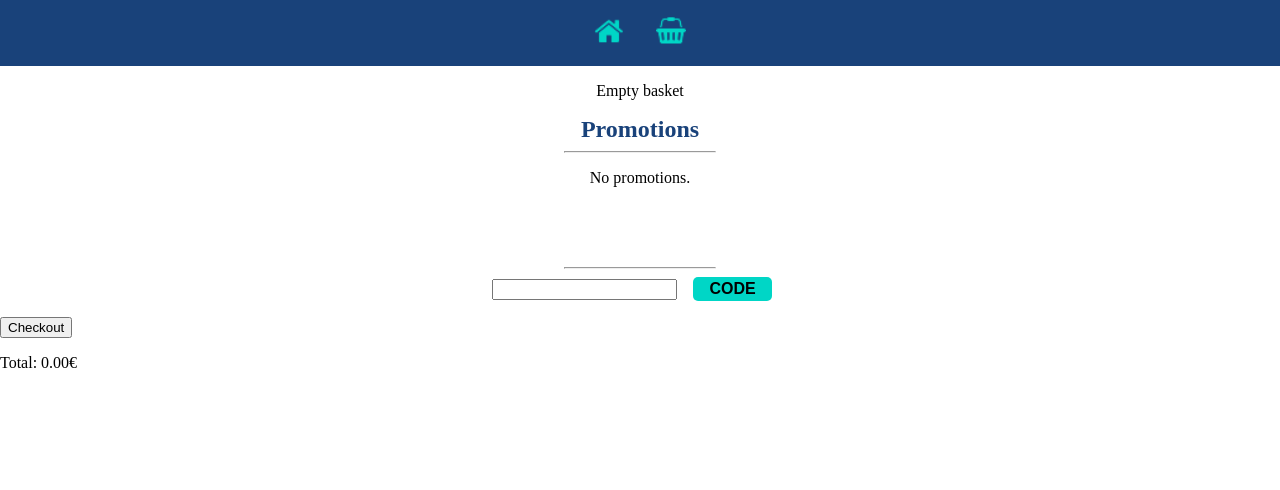
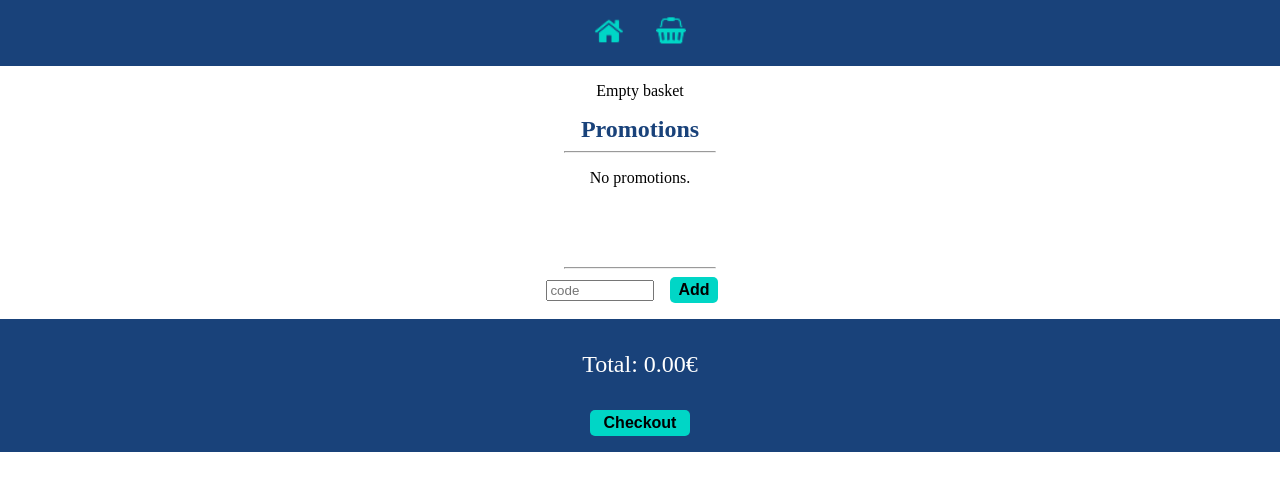
Before and after one commit to milac0/system-checkout-client, a React app: page /basket in a window 1280 px wide. Shown: the top 490 px of the page. Built offline with nearby package versions, Linux system fonts and the light colour scheme.

Commit message:
add styling

```diff
--- a/src/components/Checkout.js
+++ b/src/components/Checkout.js
@@ -1,6 +1,7 @@
 import React, { useEffect, useContext, useState } from "react";
 import { Link } from "react-router-dom";
 import { DataContext } from "../context/DataContext";
+import "./checkout.scss";
 
 const Checkout = () => {
   const [price, setPrice] = useState(0);
@@ -40,11 +41,11 @@ const Checkout = () => {
   }, [basket, codes]);
 
   return (
-    <div>
+    <div className="checkout">
+      <p>Total: {price}€</p>
       <Link to="/checkout">
         <button>Checkout</button>
       </Link>
-      <p>Total: {price}€</p>
     </div>
   );
 };
--- a/src/components/Codes.js
+++ b/src/components/Codes.js
@@ -38,8 +38,13 @@ const Codes = () => {
     <div className="codes">
       <hr />
       <form onSubmit={handleSubmit}>
-        <input type="text" value={code} onChange={handleChange} />
-        <button type="submit">CODE</button>
+        <input
+          type="text"
+          value={code}
+          onChange={handleChange}
+          placeholder="code"
+        />
+        <button type="submit">Add</button>
         <p>{message}</p>
       </form>
       <div>
--- /dev/null
+++ b/src/components/checkout.scss
@@ -0,0 +1,19 @@
+@import "../theme/variables";
+
+.checkout {
+  background: $primary;
+  margin: 0 auto;
+  padding: 0.5em;
+  text-align: center;
+
+  p {
+    color: #fff;
+    font-size: 1.5rem;
+  }
+
+  button {
+    @extend %button_count;
+    margin: 0.5em;
+    width: 100px;
+  }
+}
--- a/src/components/codes.scss
+++ b/src/components/codes.scss
@@ -2,6 +2,10 @@
 
 .codes {
   text-align: center;
+
+  input {
+    width: 100px;
+  }
 
   hr {
     color: $primary;
--- a/src/components/item.scss
+++ b/src/components/item.scss
@@ -15,6 +15,7 @@
   padding: 0.5em 0;
 
   h1 {
+    font-size: 1.5rem;
     margin: 0;
     padding: 0 0.5em;
   }
@@ -41,7 +42,9 @@
     @extend %button_count;
 
     img {
-      height: 0.75em;
+      height: auto;
+      width: 10px;
+      margin: 0 auto;
     }
   }
 }
--- a/src/theme/_variables.scss
+++ b/src/theme/_variables.scss
@@ -8,11 +8,9 @@ $backgroundGrey: #eeeeee;
   border-radius: 5px;
   font-size: 1rem;
   font-weight: 700;
-  height: 1.5em;
   margin: 0 1em;
   outline: none;
-  padding: 0 1em;
-  width: 3em;
+  padding: 0.25em 0.5em;
 
   &:hover {
     cursor: pointer;
```
